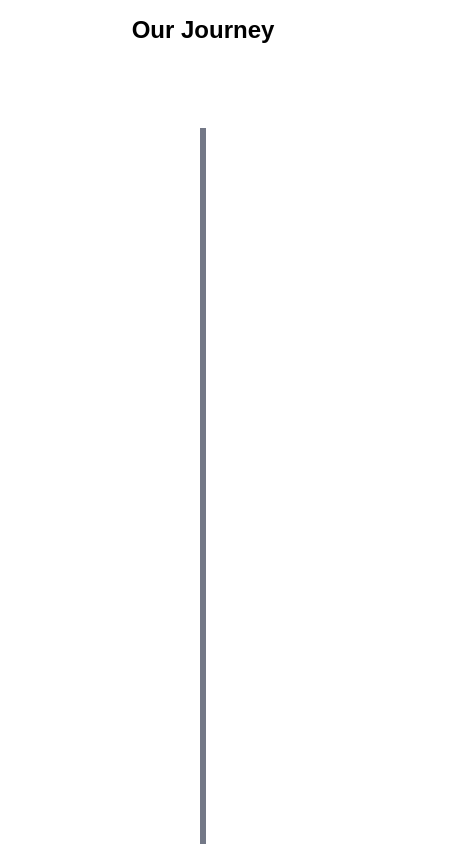
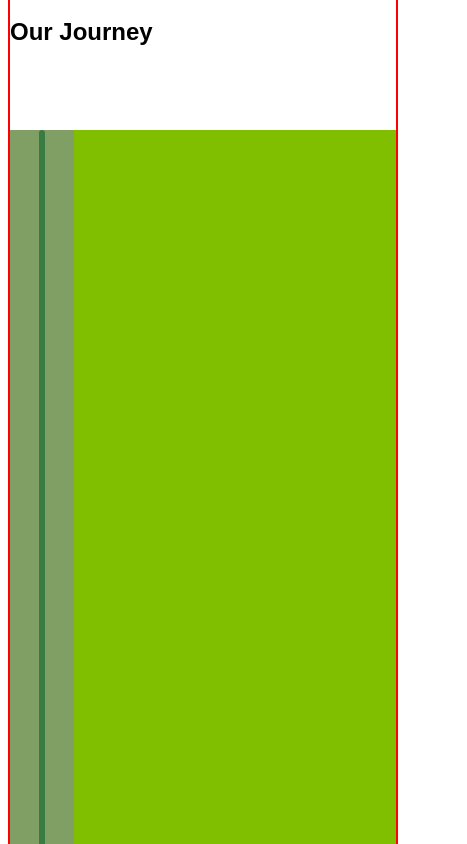
Before and after one commit to AlexSweeney/animated-timeline, a React app: page / in a window 390 px wide. Shown: the part 920-1764 px from the top of the page, 467 px wide, since content can reach past the window. Built offline with nearby package versions, Linux system fonts and the light colour scheme.

Commit message:
Timeline - refactor style - mobile first responsive

```diff
--- a/src/components/Timeline/parts/Timeline.tsx
+++ b/src/components/Timeline/parts/Timeline.tsx
@@ -82,11 +82,18 @@ const Timeline = () => {
       <div className="timeline__container" id={timelineId}>
         <h3 className="timeline__title">Our Journey</h3>
 
-        <div className='timeline__inner'>
+        <div className='timeline__content-wrapper'>
           <div className='timeline__line-wrapper'>
             <div id={lineId} className={`timeline__line ${lineOpenClass}`}/>
           </div>
-          <div className='timeline__section-wrapper'>
+          <div className='timeline__sections-wrapper'>
+          </div>
+        </div>
+        {/* <div className='timeline__inner'>
+          <div className='timeline__line-wrapper'>
+            <div id={lineId} className={`timeline__line ${lineOpenClass}`}/>
+          </div>
+          <div className='timeline__sections-wrapper'>
             <TimelineSection
               addId={addId}
               isAnimating={isAnimating}
@@ -223,7 +230,7 @@ const Timeline = () => {
               <p>EU Automation is formed in Stafforshire, UK</p>
             </TimelineSection>
           </div>
-        </div>
+        </div> */}
       </div>
     </>
   )
--- a/src/components/Timeline/styles/Timeline.scss
+++ b/src/components/Timeline/styles/Timeline.scss
@@ -1,9 +1,11 @@
+@import '../../../styles/sizes.scss';
+
 .timeline__container {
-  height: 300vh;
   width: 100vw;
   display: flex;
   flex-direction: column;
-  align-items: center;
+  align-items: start;
+  border: 2px solid red;
 }
 
 .timeline__title {
@@ -12,20 +14,28 @@
   padding: 2.5em 0;
 }
 
-.timeline__inner {
+.timeline__content-wrapper {
+  width: 100%;
   display: flex;
   justify-content: center;
   position: relative;
+
+  /* ************************************ */
+  height: 300vh;
+  background-color: yellow;
 }
 
 .timeline__line-wrapper {
-  width: 100%;
+  width: $line-container-width;
   height: 100%;
   position: absolute;
   top: 0;
   left: 0;
   display: flex;
   justify-content: center;
+
+  /* ************************************ */
+  background-color: pink;
 }
 
 .timeline__line {
@@ -33,12 +43,93 @@
   background-color: #737887;;
   position: absolute;
   transition: height 700ms;
+  border-radius: 6px;
+
+  /* ************************************ */
+  height: 100%;
 }
 
-.timeline__line--closed {
-  height: 0;
+.timeline__sections-wrapper {
+  position: absolute;
+  width: 100%;
+  height: 100%;
+  top: 0;
+  left: 0;
+  background-color: green;
+  opacity: 0.5;
 }
 
-.timeline__line--open {
-  height: 100%;
+
+// Bigger than mobile
+@media screen and (min-width: $timeline-width) {
+  .timeline__container {
+    align-items: center;
+  }
+
+  .timeline__line-wrapper {
+    width: 100%;
+  }
 }
+
+
+// $line-wrapper-width: 2em;
+
+
+
+
+
+// .timeline__inner {
+//   width: 100%;
+//   display: flex;
+//   justify-content: center;
+//   position: relative;
+// }
+
+// .timeline__line-wrapper {
+//   width: 100%;
+//   height: 100%;
+//   position: absolute;
+//   top: 0;
+//   left: 0;
+//   display: flex;
+//   justify-content: center;
+// }
+
+// .timeline__line {
+//   width: 6px;
+//   background-color: #737887;;
+//   position: absolute;
+//   transition: height 700ms;
+//   border-radius: 6px;
+// }
+
+// .timeline__line--closed {
+//   height: 0;
+// }
+
+// .timeline__line--open {
+//   height: 100%;
+// }
+
+// .timeline__sections-wrapper {
+//   width: auto;
+//   height: 100%;
+// }
+
+// @media screen and (max-width: $timeline-width) {
+//   .timeline__container {
+//     align-items: start;
+//   }
+
+//   // .timeline__line-wrapper {
+//   //   position: relative;
+//   //   width: $line-wrapper-width;
+//   // }
+
+//   .timeline__sections-wrapper {
+//     width: 100%;
+//     position: absolute;
+//     left: 0;
+//     padding-left: $line-wrapper-width;
+//   }
+// }
--- a/src/components/TimelineSection/parts/TimelineSection.tsx
+++ b/src/components/TimelineSection/parts/TimelineSection.tsx
@@ -103,7 +103,6 @@ const TimelineSection = ({
         {children && children}
       </div>
       <div className='timeline-section__line-container'>
-        {/* <div id={lineId} className={`timeline-section__line ${lineHeightClass}`}/> */}
         <div id={dotId} className={`timeline-section__dot ${dotVisibileClass}`}/>
       </div>
    </div>
--- a/src/components/TimelineSection/styles/TimelineSection.scss
+++ b/src/components/TimelineSection/styles/TimelineSection.scss
@@ -1,3 +1,4 @@
+@import '../../../styles/sizes.scss';
 
 // === Animations
 $line-open-time: 700ms;
@@ -11,23 +12,10 @@ $info-box-open-time: 1000ms;
 // === Colors
 $timeline-color: #737887;
 
-// === Size
-// dot
-$dot-size: 1em;
-
-// info box
-$info-box-width: 14.5em;
-
-// line
-$line-container-width: 4em;
-
-$section-width: $line-container-width + ($info-box-width * 2);
-$section-height: 6em;
-
 // === Timeline Section
 .timeline-section {
   display: grid;
-  width: $section-width;
+  max-width: $section-width;
   grid-template-columns: $info-box-width auto $info-box-width;
 }
 
@@ -110,8 +98,6 @@ $section-height: 6em;
 
 // === dot
 .timeline-section__dot {
-  // top: calc(50% - ($dot-size / 2));
-  // position: absolute;
   background-color: $timeline-color;
   border-radius: 100%;
   transition-property: width, height;
@@ -128,3 +114,28 @@ $section-height: 6em;
   height: $dot-size;
   width: $dot-size;
 }
+
+@media screen and (max-width: $section-width) {
+  .timeline-section {
+    grid-template-columns: auto $info-box-width;
+  }
+
+  .timeline-section__info-box {
+    margin: 1em 0;
+  }
+
+  .timeline-section__info-box--left {
+    grid-column-start: 2;
+    grid-row-start: 1;
+  }
+
+  .timeline-section__info-box--right {
+    grid-column-start: 2;
+    grid-row-start: 1;
+  }
+
+  .timeline-section__line-container {
+    grid-column-start: 1;
+    grid-row-start: 1;
+  }
+}
--- /dev/null
+++ b/src/styles/sizes.scss
@@ -0,0 +1,16 @@
+// === Timeline
+// line
+$line-container-width: 4em;
+
+// dot
+$dot-size: 1em;
+
+// info box
+$info-box-width: 14.5em;
+
+// sections
+$section-width: $line-container-width + ($info-box-width * 2);
+$section-height: 6em;
+
+// total
+$timeline-width: $section-width;
```
